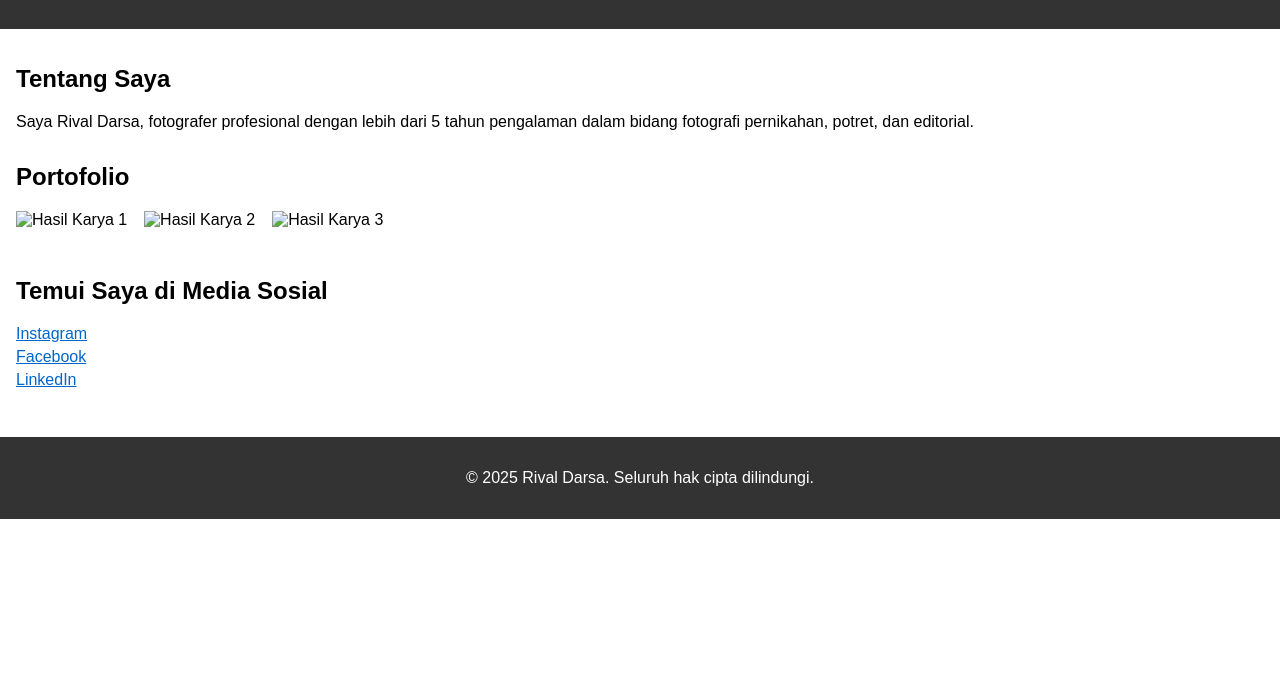
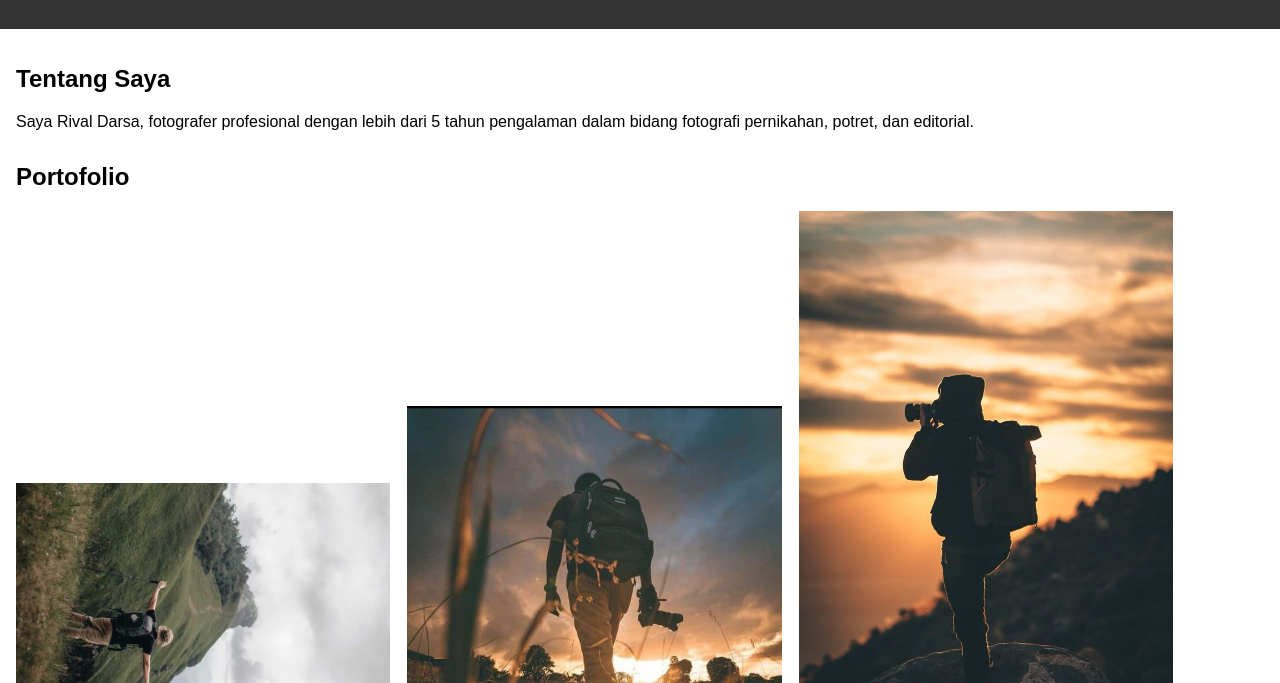
Before and after one commit to Darsa008/PerancanganWeb-DesainGrafis-BisDig, a plain HTML site: page index.html in a window 1280 px wide. Shown: the part 117-800 px from the top of the page. Drawn offline with Linux system fonts and the light colour scheme.

Commit message:
Update index.html

```diff
--- a/index.html
+++ b/index.html
@@ -20,9 +20,9 @@
 
     <section id="portfolio">
       <h2>Portofolio</h2>
-      <img src="images/foto1.jpg" alt="Hasil Karya 1" />
-      <img src="images/foto2.jpg" alt="Hasil Karya 2" />
-      <img src="images/foto3.jpg" alt="Hasil Karya 3" />
+      <img src="foto1.jpg.jpg" alt="Hasil Karya 1" />
+      <img src="foto2.jpg.jpg" alt="Hasil Karya 2" />
+      <img src="foto3.jpg.jpg" alt="Hasil Karya 3" />
     </section>
 
     <section id="social-media">
```
